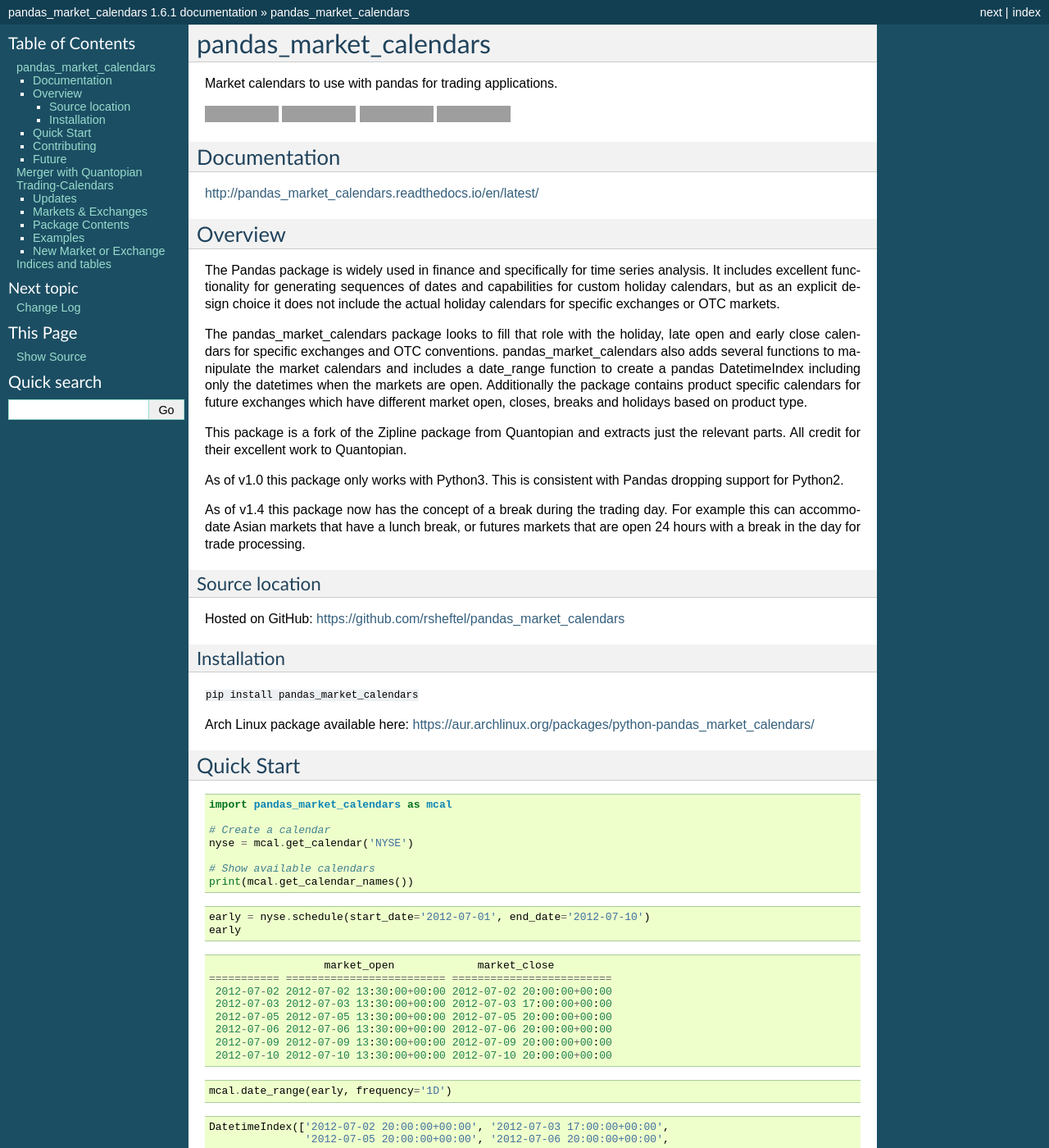
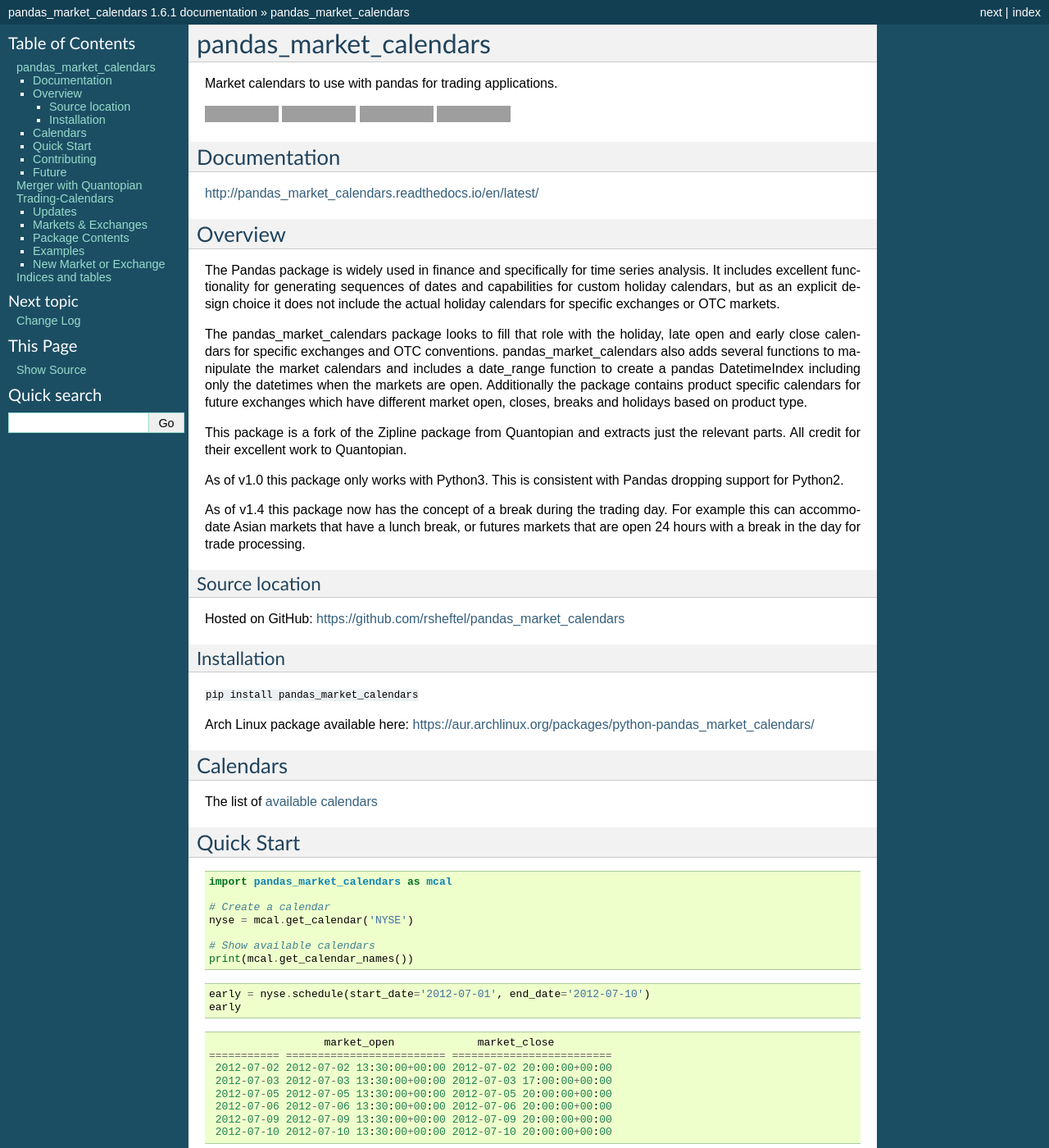
Before and after one commit to rsheftel/pandas_market_calendars, a Sphinx documentation site: the page built from docs/index.rst, in a window 1280 px wide and 1400 px high. Shown: the whole window at 82% size. Built offline with Sphinx 7.4.7, drawn with Linux system fonts in a browser that asks for light colours; grey boxes are pictures that could not be loaded.

Commit message:
small doc updates to link to the calendars

```diff
--- a/README.rst
+++ b/README.rst
@@ -49,6 +49,10 @@
 ``pip install pandas_market_calendars``
 
 Arch Linux package available here: https://aur.archlinux.org/packages/python-pandas_market_calendars/
+
+Calendars
+---------
+The list of `available calendars <https://pandas-market-calendars.readthedocs.io/en/latest/calendars.html>`_
 
 Quick Start
 -----------
--- a/docs/calendars.rst
+++ b/docs/calendars.rst
@@ -34,7 +34,7 @@
 
 Trading Calendars Package
 #########################
-pandas_market_calendars now imports and provides access to all the calendars in `trading_calendars <https://github.com/quantopian/trading_calendars>`_
+pandas_market_calendars now imports and provides access to all the calendars in `trading_calendars <https://github.com/quantopian/trading_calendars#calendar-support>`_
 
 Use the ISO code on the trading_calendars page for those calendars. Many of the calendars are duplicated between
 the pandas_market_calendars and trading_calendars projects. Use whichever one you prefer.
```
